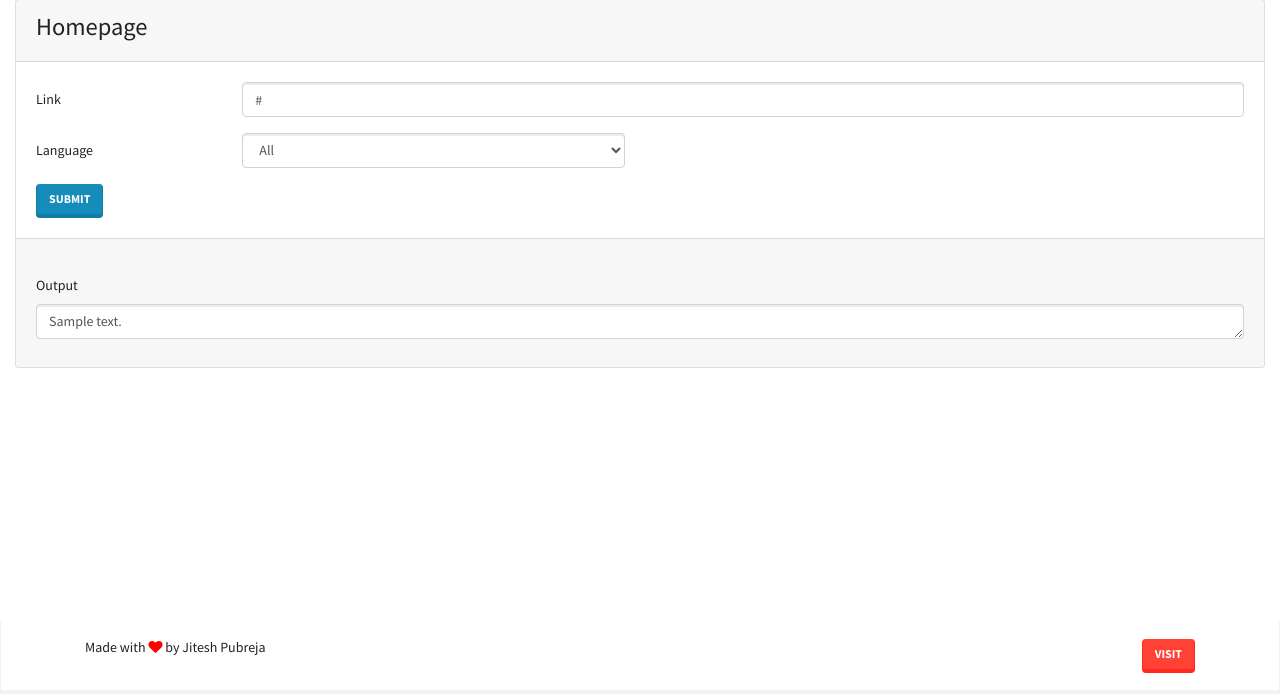
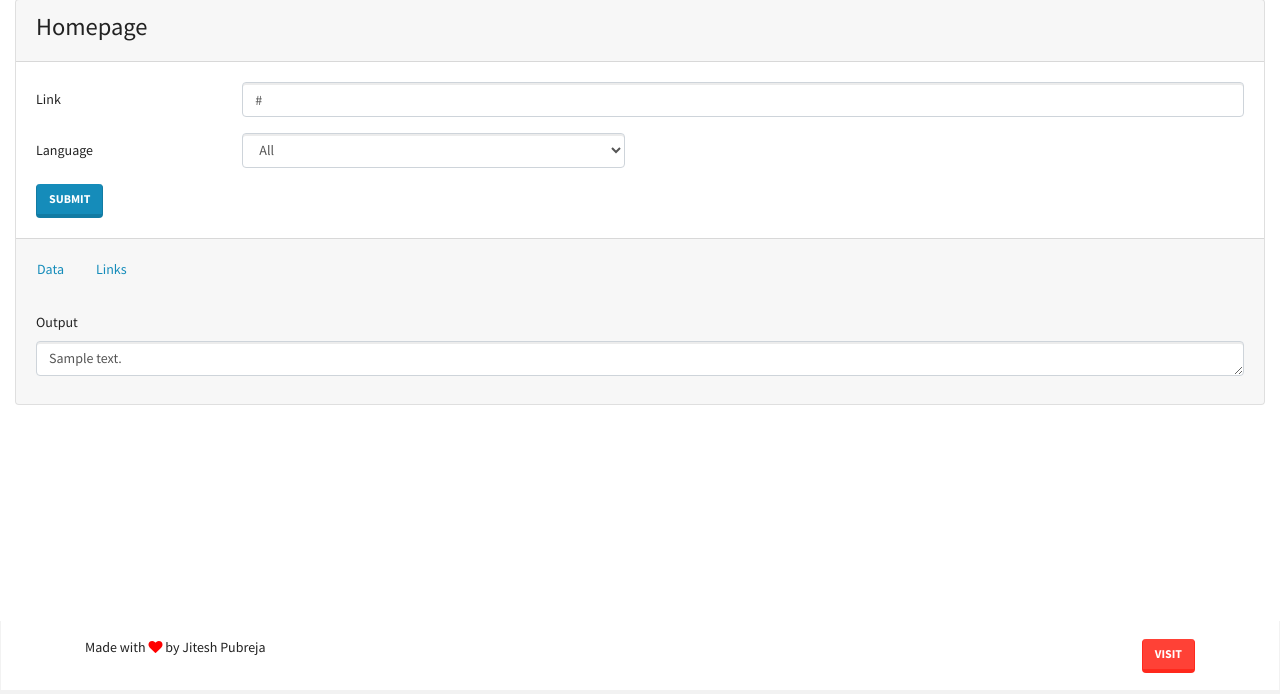
Before and after one commit to jiteshpubreja/crawler, a Flask app: template src/templates/homepage.html in a window 1280 px wide. Shown: the part 106-800 px from the top of the page. Run offline with Flask 2, Linux system fonts and the light colour scheme; the template is opened without the code that fills it: most values are stand-ins (such as "Sample title", 1, 10 or a date in 2020); parts of the project's set-up code (start-up, migrations or seed data) failed here and were passed over; some libraries are stand-ins or nearby versions.

Commit message:
Added Links and Removed Unused Imports

```diff
--- a/src/app.py
+++ b/src/app.py
@@ -1,14 +1,19 @@
-from flask import Flask, render_template, request, redirect, url_for, flash, Response, send_from_directory, g
-import os
+from flask import Flask, render_template, request, flash
 import re
-import json
-import datetime
 import requests
 import justext
+from bs4 import BeautifulSoup
+import urllib.parse
 
 
 from dotenv import load_dotenv,find_dotenv
 load_dotenv(find_dotenv())
+
+ignore_links = [
+  "whatsapp",
+  "javascript",
+  "mailto",
+]
 
 replacements = {
   "‘":"",
@@ -20,6 +25,17 @@ def getAllStopWords():
     stopwords.update(justext.get_stoplist(language))
   return stopwords
 
+def extractlinks(link,content):
+  link = urllib.parse.urlparse(link)
+  links = []
+  data = BeautifulSoup(content,"lxml")
+  [links.append(x.get("href")) for x in data.find_all("a") if x.get("href")]
+  links = [x for x in links if not x.startswith(tuple(ignore_links)) and not x.startswith("#") and not x == "/"]
+  for i,x in enumerate(links):
+    if x and not x.startswith("http"):
+      links[i] = link._replace(path=re.sub(r"\.\.\/","",x),params="",query="",fragment="").geturl()
+  links = list(set([x for x in links if x.startswith("http")]))
+  return links
 
 app = Flask(__name__)
 app.secret_key = "thisissomethingsecret"
@@ -56,14 +72,19 @@ def homepage():
               anyLangStopWords = getAllStopWords()
             paragraphs = justext.justext(response.content,anyLangStopWords,99,100,0.1,0.32,0.2,200,True)
             paragraphs = [x.text for x in paragraphs if not x.is_boilerplate]
-            if not paragraphs:
+            links = extractlinks(link,response.content)
+            if not paragraphs and not links:
               flash("No useful data found.","danger")
             else:
-              flash("Found Data.","success")
-              output = "\n".join(paragraphs).replace("\r\n","\n")
-              for r in replacements:
-                output = output.replace(r,replacements[r])
-              return render_template("homepage.html", link=link, outtext=output.split("\n"), languages=justext.get_stoplists())
+              if not paragraphs:
+                flash("Found Links only.","warning")
+                return render_template("homepage.html", link=link, links=links, languages=justext.get_stoplists())
+              else:
+                flash("Found Data and Links.","success")
+                output = "\n".join(paragraphs).replace("\r\n","\n")
+                for r in replacements:
+                  output = output.replace(r,replacements[r])
+              return render_template("homepage.html", link=link, links=links, outtext=output.split("\n"), languages=justext.get_stoplists())
       return render_template("homepage.html", link=link, languages=justext.get_stoplists())
   return render_template("homepage.html", languages=justext.get_stoplists())
 
--- a/src/templates/homepage.html
+++ b/src/templates/homepage.html
@@ -9,7 +9,7 @@
         <h3>{{ self.heading() }}</h3>
       </div>
       <div class="card-body">
-        <form method="POST">
+        <form method="POST" id="link-grabber">
           <fieldset>
             <div class="form-group row">
               <label for="link" class="col-sm-2 col-form-label">Link</label>
@@ -32,15 +32,66 @@
           </fieldset>
         </form>
       </div>
-      {% if outtext %}
+      {% if outtext or links%}
         <div class="card-footer">
-          <div class="form-group">
-            <label for="exampleTextarea" class="form-label mt-4">Output</label>
-            <textarea class="form-control" id="exampleTextarea" rows="{{ outtext|length }}">{% if outtext %}{{ outtext|join('\n') }}{% endif %}</textarea>
+          <div class="row">
+            <ul class="nav justify-content-center">
+              {% if outtext %}
+                <li class="nav-item">
+                  <a class="nav-link" href="#" onclick="openTab('data-tab')">Data</a>
+                </li>
+              {% endif %}
+              <li class="nav-item">
+                <a class="nav-link" href="#" onclick="openTab('links-tab')">Links</a>
+              </li>
+            </ul>
+          </div>
+          {% if outtext %}
+            <div id="data-tab" class="form-group tabs">
+              <label for="exampleTextarea" class="form-label mt-4">Output</label>
+              <textarea class="form-control" id="exampleTextarea" rows="{{ outtext|length }}">{% if outtext %}{{ outtext|join('\n') }}{% endif %}</textarea>
+            </div>
+          {% endif %}
+          <div id="links-tab" class="form-group tabs" {% if outtext %}style="display:none;"{% endif %}>
+            <table class="table table-striped">
+              <thead>
+                <tr>
+                  <th scope="col">URL</th>
+                  <th scope="col">Action</th>
+                </tr>
+              </thead>
+              <tbody>
+                {% for l in links %}
+                <tr>
+                  <td>
+                    <a href="{{ l }}" target="_blank">{{ l }}</a>
+                  </td>
+                  <td>
+                    <button class="btn btn-primary" onclick="crawl('{{ l }}')">Crawl</button>
+                  </td>
+                </tr>
+                {% endfor %}
+              </tbody>
+            </table>
           </div>
         </div>
       {% endif %}
     </div>
   </div>
 </div>
+<script>
+  function crawl(link) {
+    let form = document.getElementById("link-grabber");
+    form.link.value = link;
+    form.submit();
+  }
+
+  function openTab(tabName) {
+    let x = document.getElementsByClassName("tabs");
+    for (let i = 0; i < x.length; i++) {
+      x[i].style.display = "none";
+    }
+    document.getElementById(tabName).style.display = "block";
+  }
+</script>
 {% endblock %}
```
